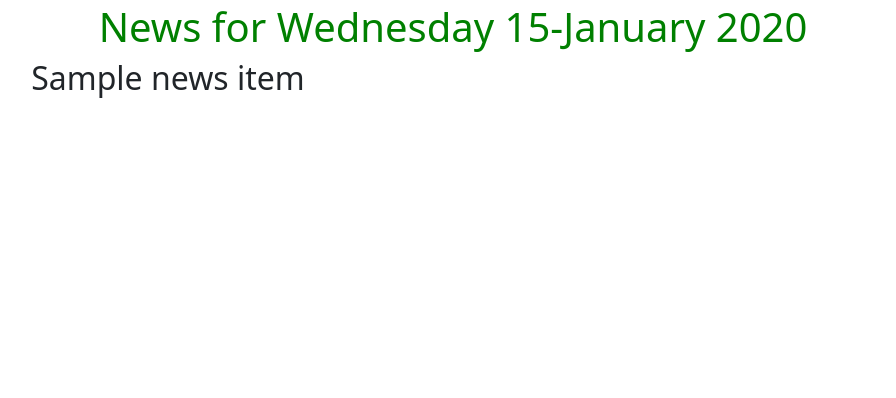
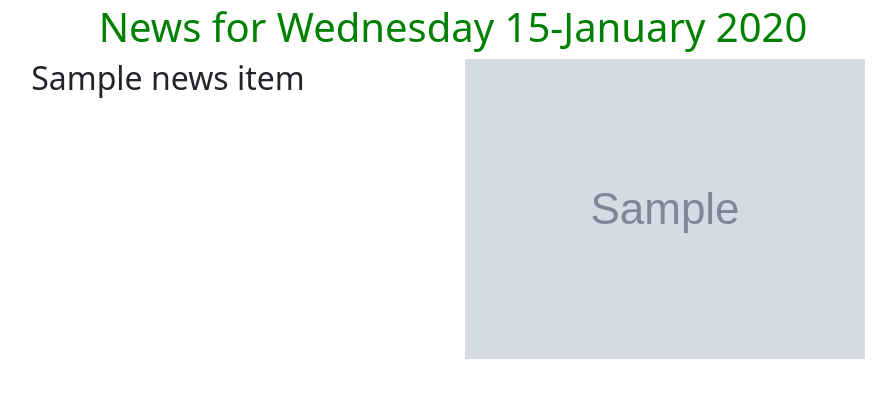
Before and after one commit to Cencious/The-Moringa-tribune, a Django app: template news/templates/all-news/today-news.html in a window 1280 px wide. Shown: the part 43-441 px from the top of the page, without its empty margins (187-1083 px from the left). Run offline with Django 4.2, Linux system fonts and the light colour scheme; the template is opened without the code that fills it: most values are stand-ins (such as "Sample title", 1, 10 or a date in 2020); grey boxes marked "Sample" are stand-in pictures; some libraries are stand-ins or nearby versions.

Commit message:
add image tag

```diff
--- a/news/templates/all-news/today-news.html
+++ b/news/templates/all-news/today-news.html
@@ -9,6 +9,11 @@
     <div class="col-xs-6 col-sm-6 col-md-6 col-lg-6">
       <h2 class="text-center">{{ news_item.title }}</h2>
     </div>
+
+    <!--Display news Article images  -->
+    <div class="col-xs-6 col-sm-6 col-md-6 col-lg-6">
+      <img src="{{news_item.article_image.url}}" class="img-responsive" alt="Image">
+    </div>
   </div>
 
   {% empty %}
```
